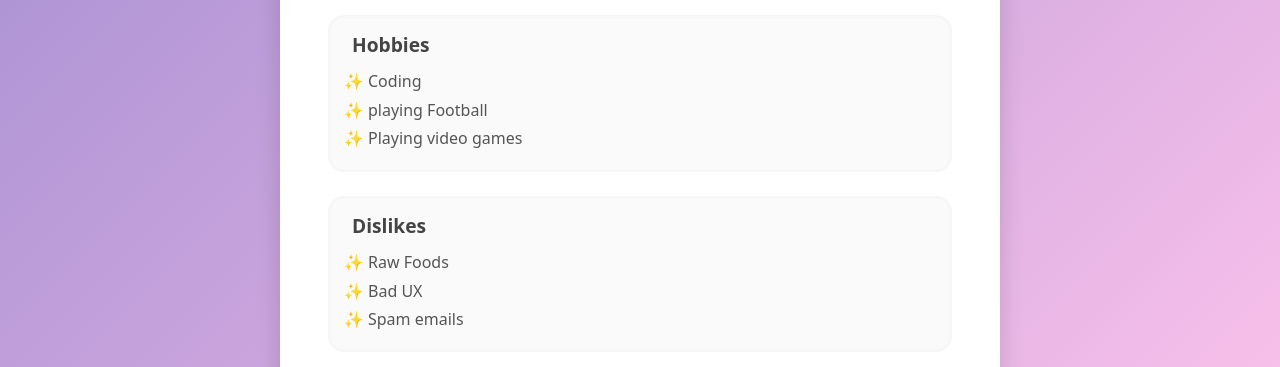
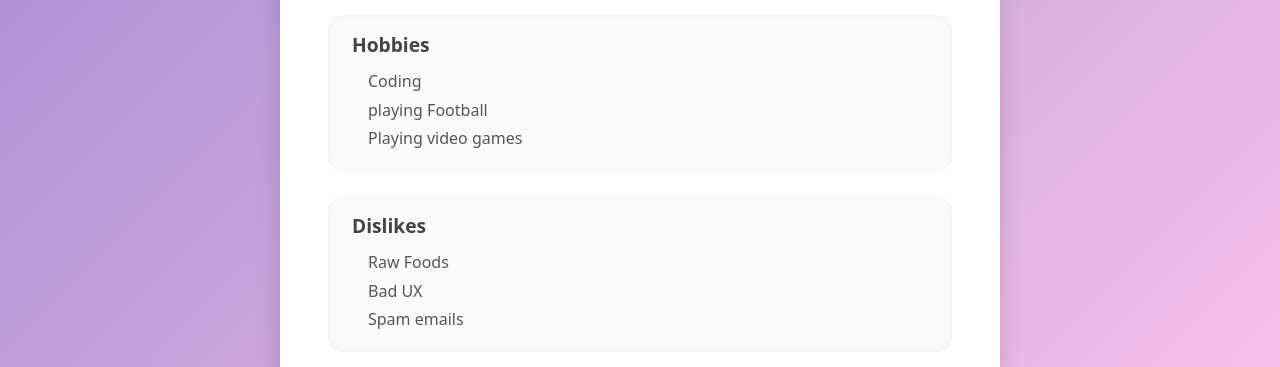
Before and after one commit to authority0452/Profile-Card1, a plain HTML site: page index.html in a window 1280 px wide. Shown: the part 335-702 px from the top of the page. Drawn offline with Linux system fonts and the light colour scheme.

Commit message:
Update style.css

```diff
--- a/style.css
+++ b/style.css
@@ -120,7 +120,7 @@ section h3 {
 }
 
 section ul {
-  list-style-type: "✨ ";
+  list-style-type: "";
   padding-left: 1rem;
 }
 
```
